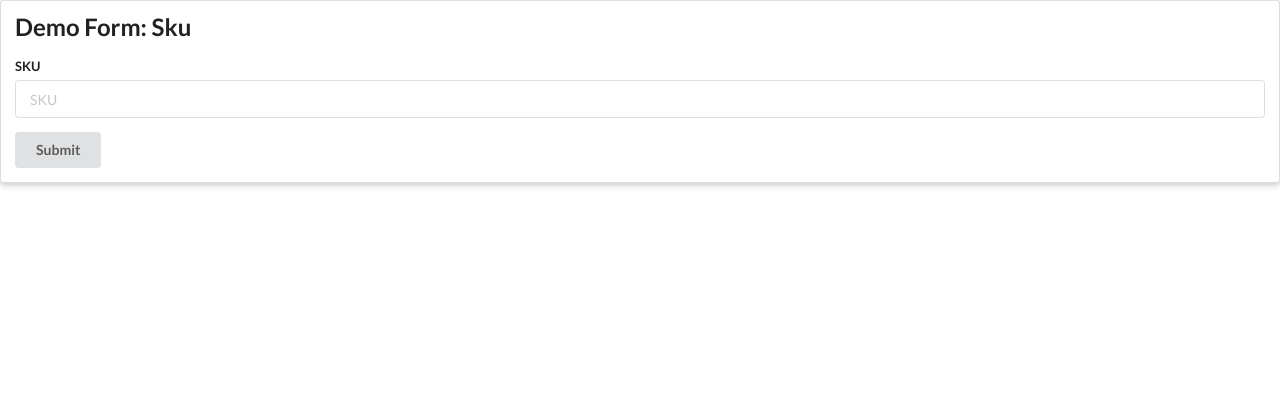
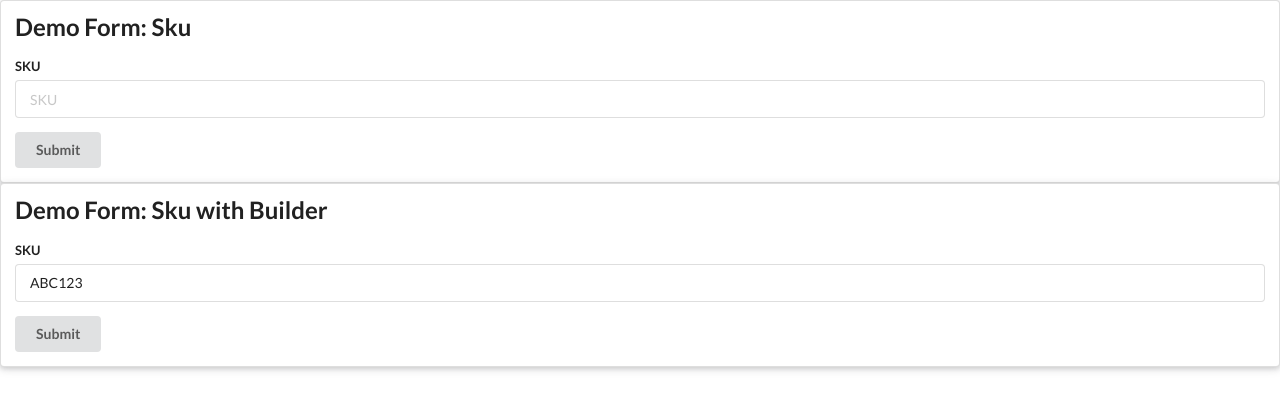
Before and after one commit to SamanehGhafouri/Angular-Forms, an Angular app: page / in a window 1280 px wide. Shown: the top 410 px of the page. Built offline with nearby package versions, Linux system fonts and the light colour scheme.

Commit message:
Demo Form sku with Builder

```diff
--- a/src/app/app.component.html
+++ b/src/app/app.component.html
@@ -1 +1,3 @@
 <app-demo-form-sku></app-demo-form-sku>
+
+<app-demo-form-sku-with-builder></app-demo-form-sku-with-builder>
--- a/src/app/app.module.ts
+++ b/src/app/app.module.ts
@@ -5,11 +5,13 @@ import { AppRoutingModule } from './app-routing.module';
 import { AppComponent } from './app.component';
 import {FormsModule, ReactiveFormsModule} from "@angular/forms";
 import { DemoFormSkuComponent } from './demo-form-sku/demo-form-sku.component';
+import { DemoFormSkuWithBuilderComponent } from './demo-form-sku-with-builder/demo-form-sku-with-builder.component';
 
 @NgModule({
   declarations: [
     AppComponent,
-    DemoFormSkuComponent
+    DemoFormSkuComponent,
+    DemoFormSkuWithBuilderComponent
   ],
   imports: [
     BrowserModule,
--- /dev/null
+++ b/src/app/demo-form-sku-with-builder/demo-form-sku-with-builder.component.html
@@ -0,0 +1,18 @@
+
+<div class="ui raised segment">
+  <h2 class="ui header">Demo Form: Sku with Builder</h2>
+  <form [formGroup]="myForm"
+        (ngSubmit)="onSubmit(myForm.value)"
+        class="ui form">
+
+    <div class="field">
+      <label for="skuInput">SKU</label>
+      <input type="text"
+             id="skuInput"
+             placeholder="SKU"
+             [formControl]="myForm.controls['sku']">
+    </div>
+
+    <button type="submit" class="ui button">Submit</button>
+  </form>
+</div>
--- /dev/null
+++ b/src/app/demo-form-sku-with-builder/demo-form-sku-with-builder.component.ts
@@ -0,0 +1,29 @@
+
+import { Component, OnInit } from '@angular/core';
+import {
+  FormBuilder,
+  FormGroup
+} from '@angular/forms';
+
+@Component({
+  selector: 'app-demo-form-sku-with-builder',
+  templateUrl: './demo-form-sku-with-builder.component.html',
+  styles: []
+})
+export class DemoFormSkuWithBuilderComponent implements OnInit {
+  myForm: FormGroup;
+
+  constructor(fb: FormBuilder) {
+    this.myForm = fb.group({
+      'sku': ['ABC123']
+    });
+  }
+
+  ngOnInit() {
+  }
+
+  onSubmit(value: string): void {
+    console.log('you submitted value: ', value);
+  }
+
+}
```
Also changed, not shown: src/app/demo-form-sku-with-builder/demo-form-sku-with-builder.component.css (added), 1 other file (tests, documents, lock files or other folders).
